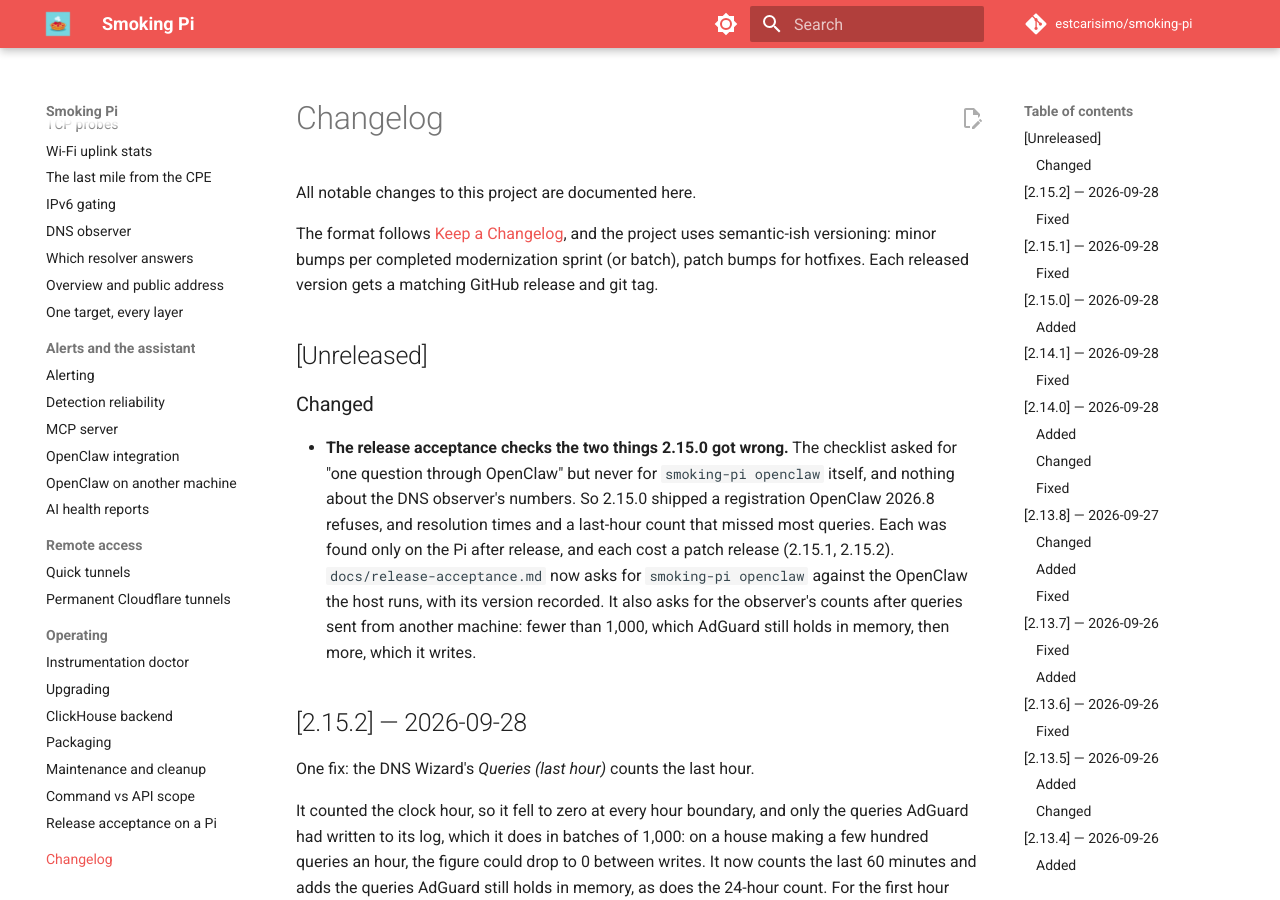
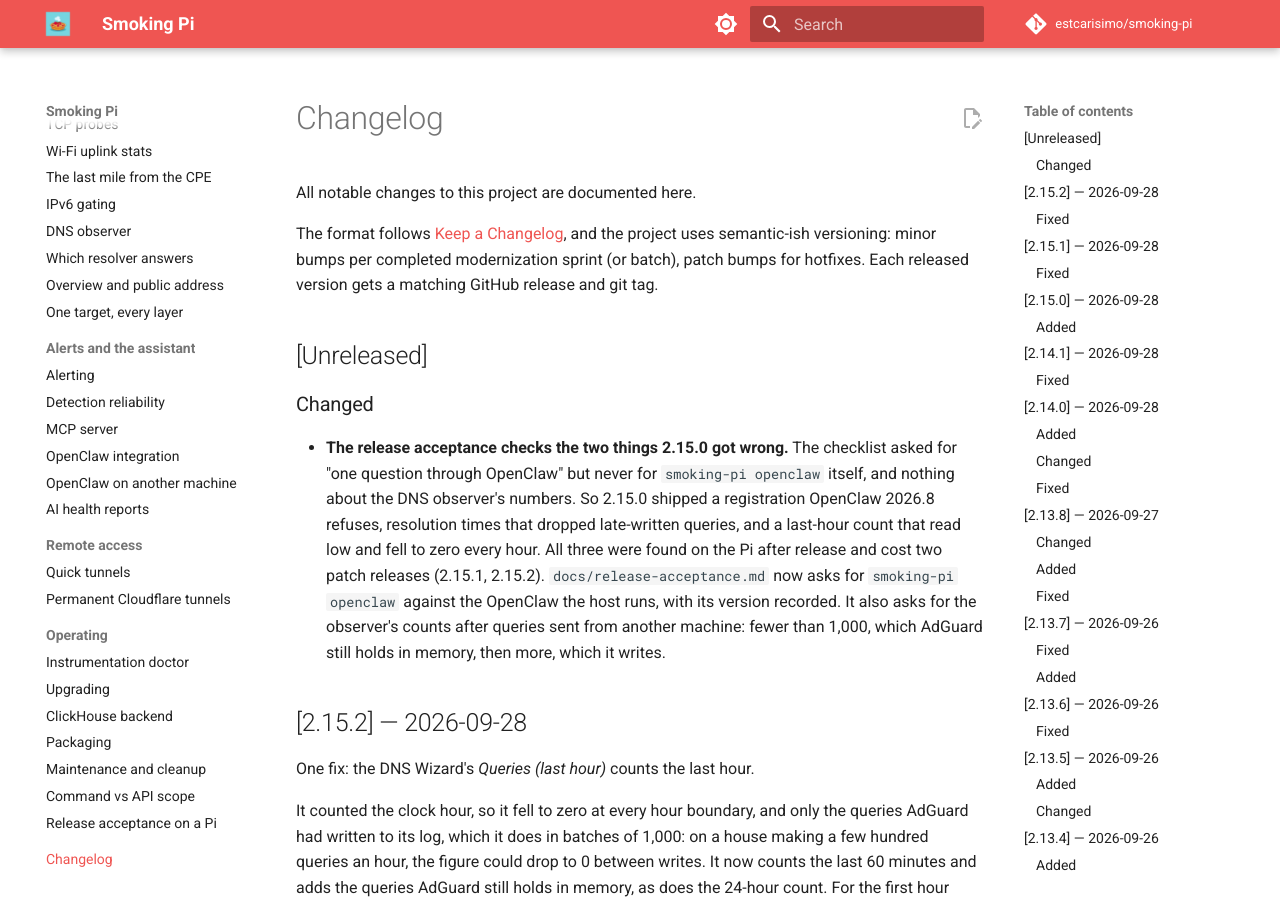
Before and after one commit to estcarisimo/smoking-pi, an MkDocs documentation site: the page built from docs/changelog.md, in a window 1280 px wide and 900 px high. Built offline with MkDocs 1.6.1 and Material for MkDocs 9.7.7, drawn with Linux system fonts in a browser that asks for light colours; comment, search, counter and statistics services are not loaded.

Commit message:
docs(release): review -- no overclaim, two patch releases, the count field
Co-Authored-By: Claude Opus 5.5 <noreply@anthropic.com>

```diff
--- a/CHANGELOG.md
+++ b/CHANGELOG.md
@@ -14,10 +14,10 @@ version gets a matching GitHub release and git tag.
 - **The release acceptance checks the two things 2.15.0 got wrong.** The
   checklist asked for "one question through OpenClaw" but never for
   `smoking-pi openclaw` itself, and nothing about the DNS observer's
-  numbers. So 2.15.0 shipped a registration OpenClaw 2026.8 refuses, and
-  resolution times and a last-hour count that missed most queries. Each
-  was found only on the Pi after release, and each cost a patch release
-  (2.15.1, 2.15.2). `docs/release-acceptance.md` now asks for
+  numbers. So 2.15.0 shipped a registration OpenClaw 2026.8 refuses,
+  resolution times that dropped late-written queries, and a last-hour
+  count that read low and fell to zero every hour. All three were found
+  on the Pi after release and cost two patch releases (2.15.1, 2.15.2). `docs/release-acceptance.md` now asks for
   `smoking-pi openclaw` against the OpenClaw the host runs, with its
   version recorded. It also asks for the observer's counts after queries
   sent from another machine: fewer than 1,000, which AdGuard still holds
```
Also changed, not shown: docs/release-acceptance.md (+1 -1 lines).
